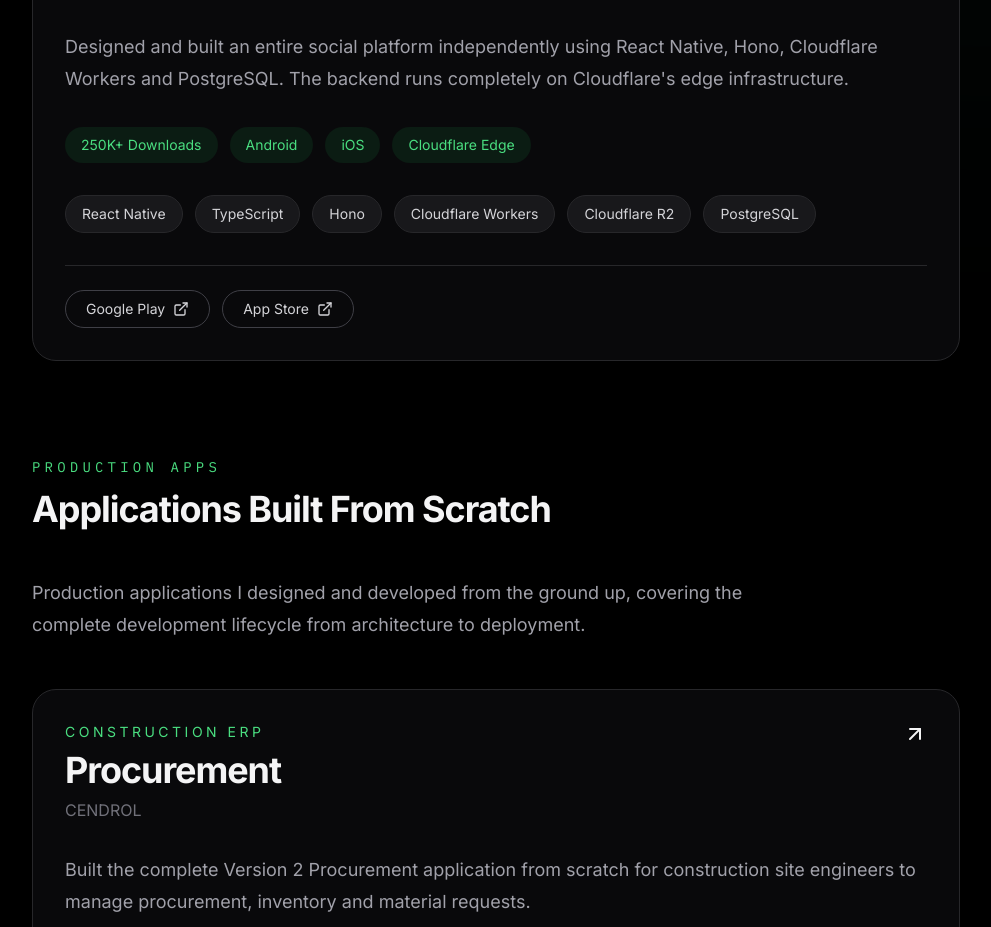
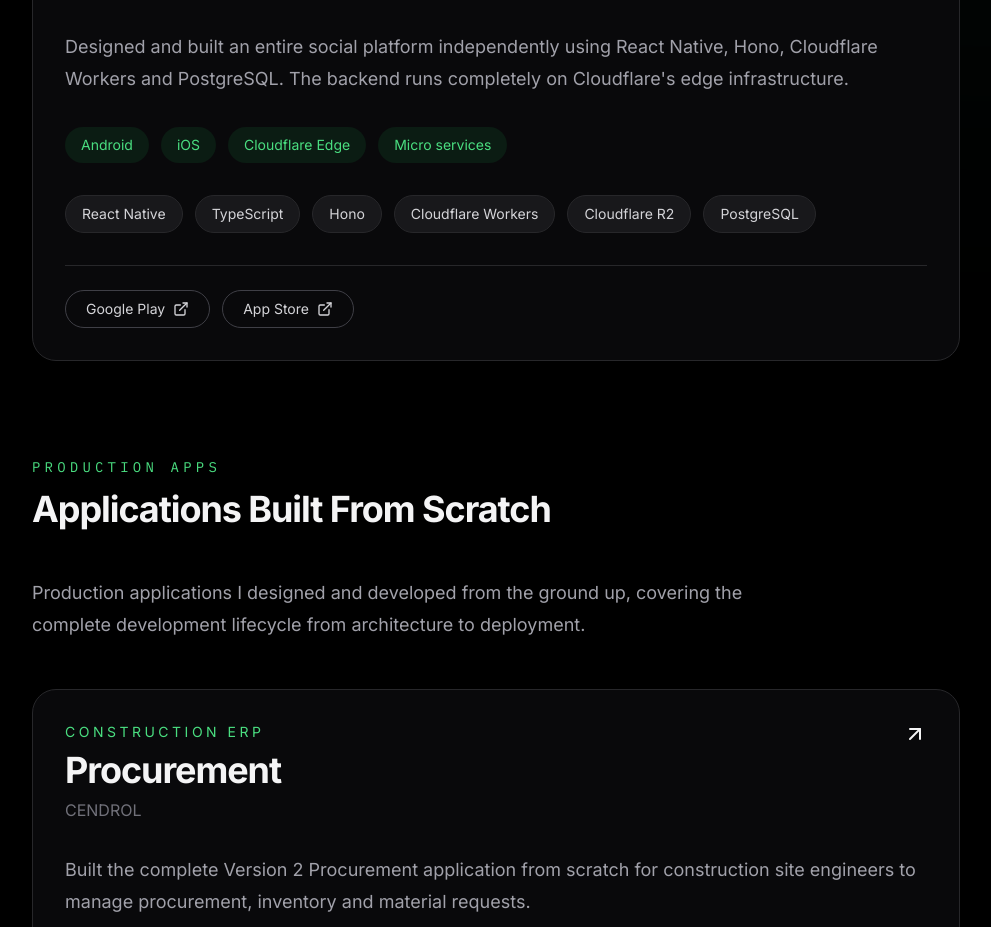
Before and after one commit to PraveenKb777/pravee-portfolio, a Next.js app: page /work in a window 1280 px wide. Shown: the part 1120-2047 px from the top of the page, without its empty margins (144-1135 px from the left). Built offline with nearby package versions, Linux system fonts and the light colour scheme.

Commit message:
done changes on static data

```diff
--- a/constants/projects.ts
+++ b/constants/projects.ts
@@ -115,10 +115,10 @@ export const PROJECTS: Project[] = [
     "Designed both frontend and backend from scratch. Built authentication, feeds, media uploads, notifications and scalable REST APIs using Cloudflare Workers.",
 
   impact: [
-    "250K+ Downloads",
     "Android",
     "iOS",
     "Cloudflare Edge",
+    "Micro services",
   ],
 
   technologies: [
@@ -145,6 +145,7 @@ export const PROJECTS: Project[] = [
     "Workers",
     "Hono",
     "PostgreSQL",
+    "D1 DB",
     "Cloudflare R2",
   ],
 
```
